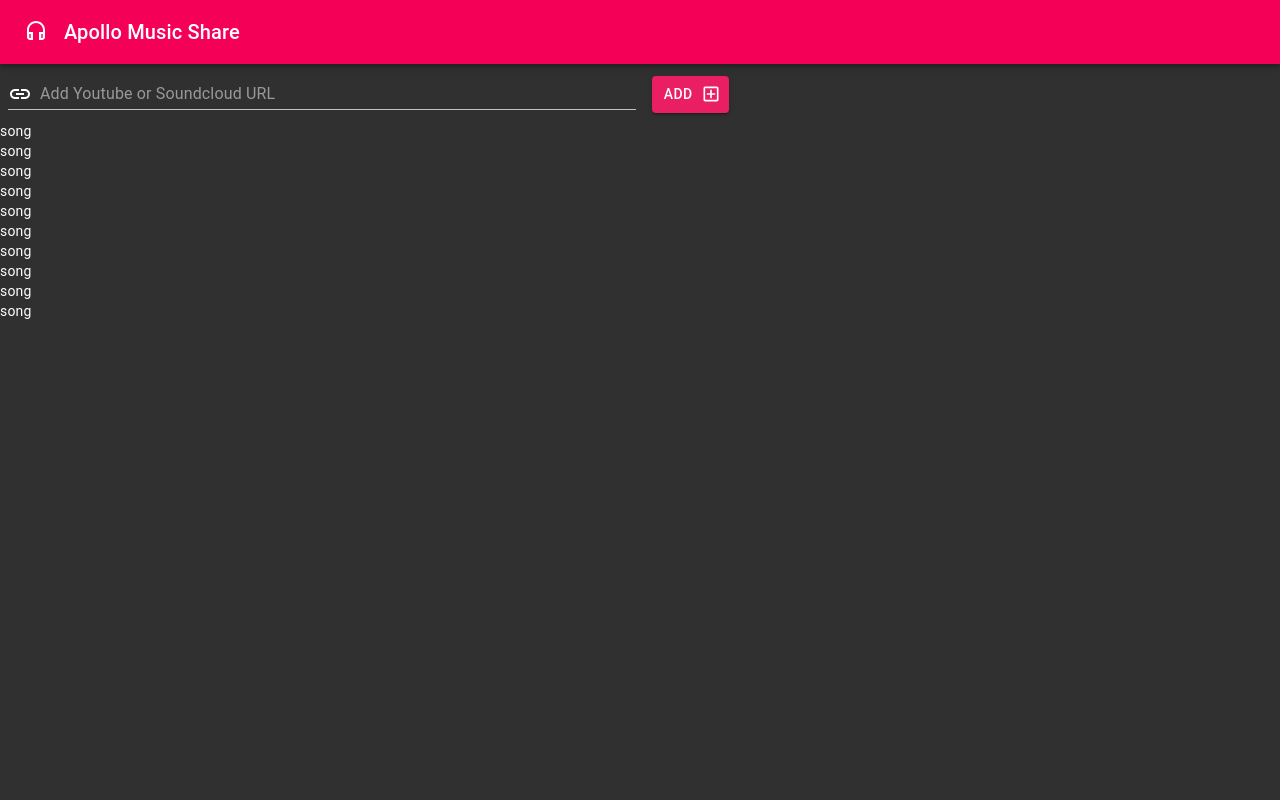
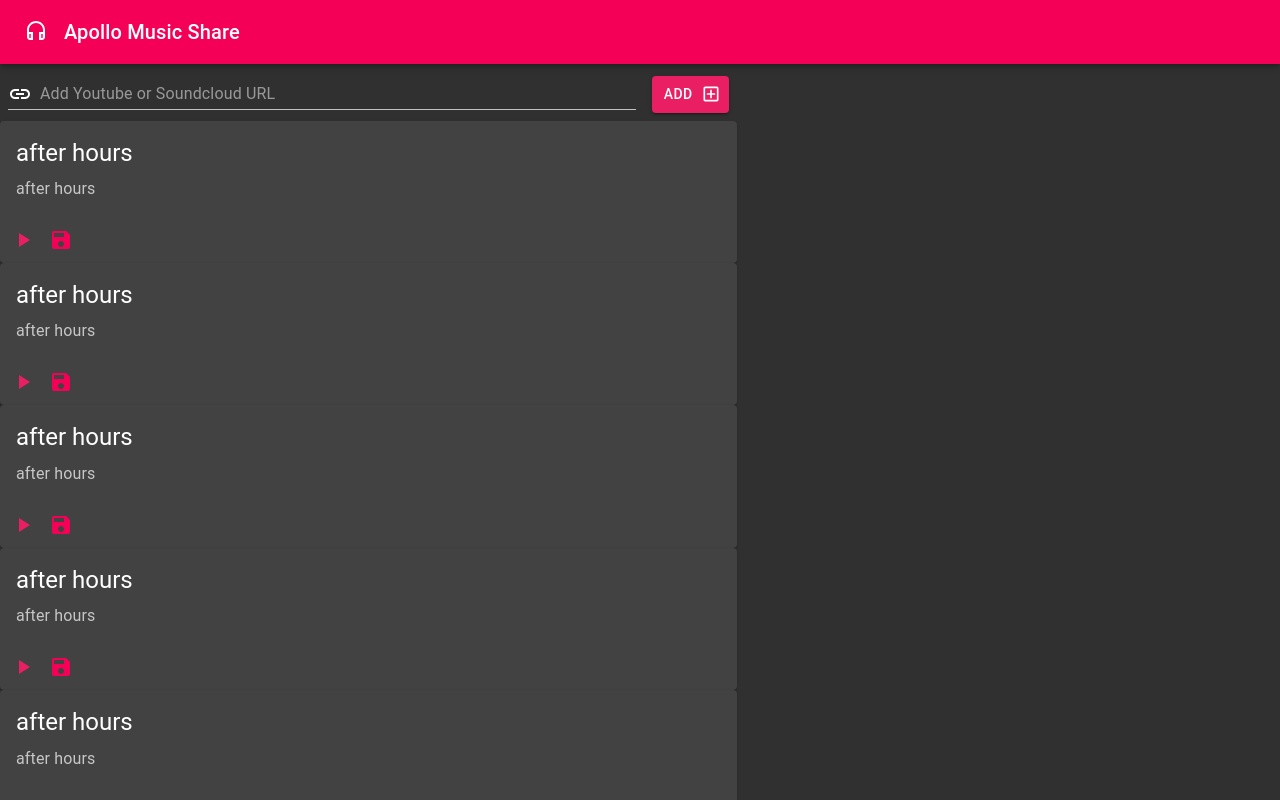
Before and after one commit to trivera777/MusicShare, a React (Create React App) app: page / in a window 1280 px wide. Shown: the top 800 px of the page. Built offline with nearby package versions, Linux system fonts and the light colour scheme; grey boxes are pictures that could not be loaded.

Commit message:
added play arrow and save icon to the song list component

```diff
--- a/src/components/SongList.js
+++ b/src/components/SongList.js
@@ -1,35 +1,73 @@
-import { CircularProgress } from '@material-ui/core';
-import React from 'react'
+import {
+  CardActions,
+  CardContent,
+  CardMedia,
+  CircularProgress,
+  IconButton,
+  Typography,
+  Card,
+} from "@material-ui/core";
+import { PlayArrow, Save} from "@material-ui/icons"
+import React from "react";
 
-function SongList(){
-    let loading = false;
+function SongList() {
+  let loading = false;
 
-    const song = {
-        title: "after hours",
-        artist: "53 Thieves",
-        thumbnail: "https://www.youtube.com/watch?v=8cQSCIWHwRQ"
-    }
+  const song = {
+    title: "after hours",
+    artist: "53 Thieves",
+    thumbnail: "https://i.ytimg.com/an_webp/8cQSCIWHwRQ/mqdefault_6s.webp?du=3000&sqp=CKTTx48G&rs=AOn4CLBzUKfsQ8jTYzg5GGZR75yqHxEYZg",
+  };
 
-    if (loading){
-        return (
-            <div style={{
-                display:'flex',
-                flexDirection: 'column',
-                alignItems: 'center',
-                marginTop: 50
-
-            }}
-            >
-                <CircularProgress/>
-            </div>
-        )
-    }
-    return <div>{Array.from({ length: 10 }, () => song ).map((song, i) => (
+  if (loading) {
+    return (
+      <div
+        style={{
+          display: "flex",
+          flexDirection: "column",
+          alignItems: "center",
+          marginTop: 50,
+        }}
+      >
+        <CircularProgress />
+      </div>
+    );
+  }
+  return (
+    <div>
+      {Array.from({ length: 10 }, () => song).map((song, i) => (
         <Song key={i} song={song} />
-    ))}</div>
+      ))}
+    </div>
+  );
 }
 
-function Song(){
-    return <div>song</div>
+function Song({ song }) {
+  const { thumbnail, artist, title } = song;
+  return (
+    <Card>
+      <div>
+        <CardMedia image={thumbnail} />
+        <div>
+          <CardContent>
+            <Typography gutterBottom variant="h5" component="h2">
+              {title}
+            </Typography>
+            <Typography variant="body1" component="p" color="textSecondary">
+              {title}
+            </Typography>
+          </CardContent>
+        <CardActions>
+          <IconButton size="small" color="primary">
+            <PlayArrow />
+          </IconButton>
+          <IconButton size="small" color="secondary">
+            <Save />
+          </IconButton>
+        </CardActions>
+        </div>
+      </div>
+    </Card>
+  );
 }
 export default SongList;
```
